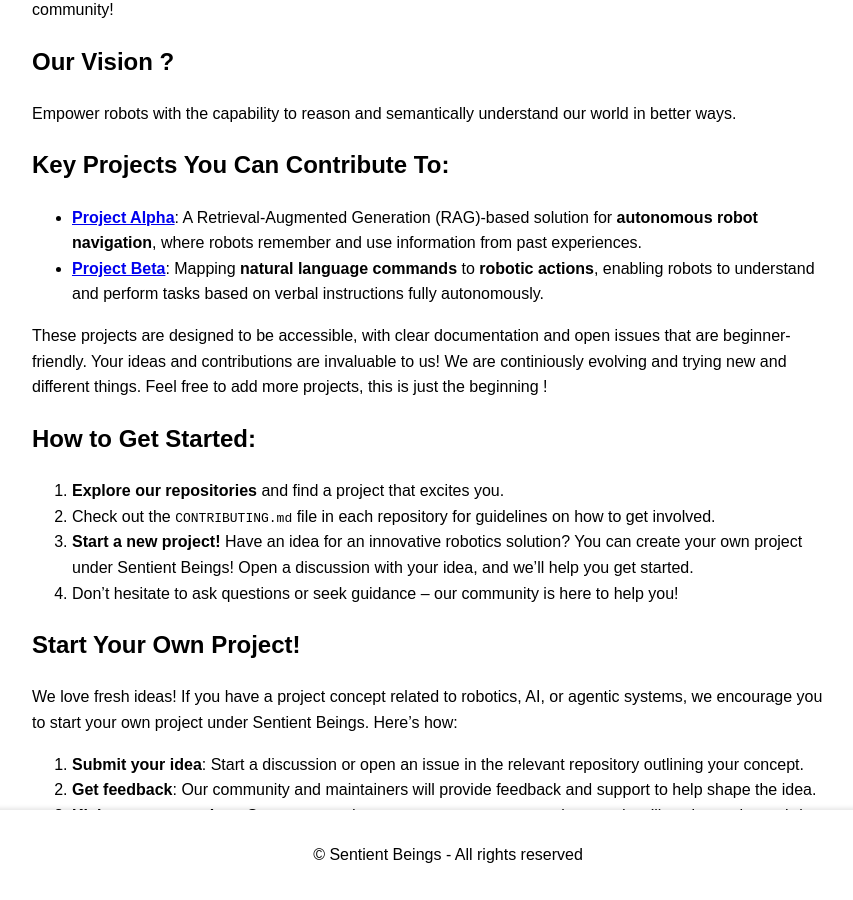
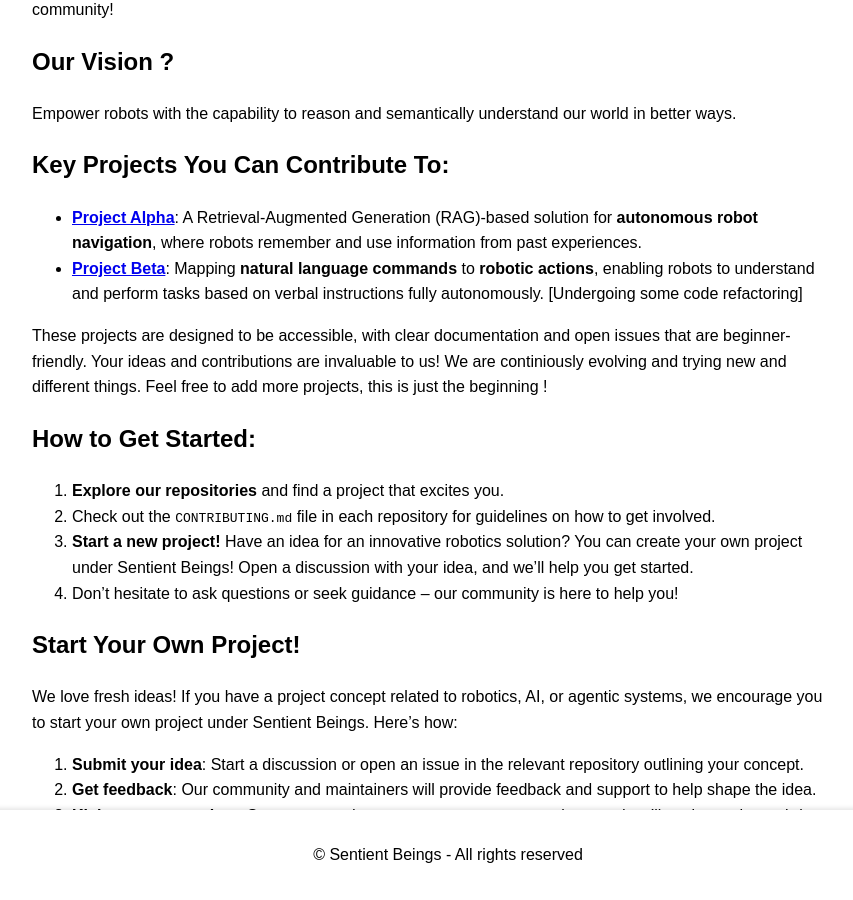
Before and after one commit to Sentient-Beings/Sentient-Beings.github.io, a Jekyll site: the page built from index.md, in a window 1280 px wide and 900 px high, scrolled down 425 px. Shown: the whole window, without its empty margins (208-1061 px from the left). Built offline with Jekyll 4.4.1, drawn with Linux system fonts in a browser that asks for light colours; our own code applies the rules of GitHub Pages for plain Markdown files.

Commit message:
Update index.md

```diff
--- a/index.md
+++ b/index.md
@@ -13,7 +13,7 @@ Empower robots with the capability to reason and semantically understand our wor
 
 ## Key Projects You Can Contribute To:
 - [**Project Alpha**](https://github.com/Sentient-Beings/RobotwithMemory): A Retrieval-Augmented Generation (RAG)-based solution for **autonomous robot navigation**, where robots remember and use information from past experiences.
-- [**Project Beta**](https://github.com/Sentient-Beings/Language-to-Actions): Mapping **natural language commands** to **robotic actions**, enabling robots to understand and perform tasks based on verbal instructions fully autonomously.
+- [**Project Beta**](https://github.com/Sentient-Beings/Language-to-Actions): Mapping **natural language commands** to **robotic actions**, enabling robots to understand and perform tasks based on verbal instructions fully autonomously. [Undergoing some code refactoring]
 
 These projects are designed to be accessible, with clear documentation and open issues that are beginner-friendly. Your ideas and contributions are invaluable to us! We are continiously evolving and trying new and different things. Feel free to add more projects, this is just the beginning !
 
```
